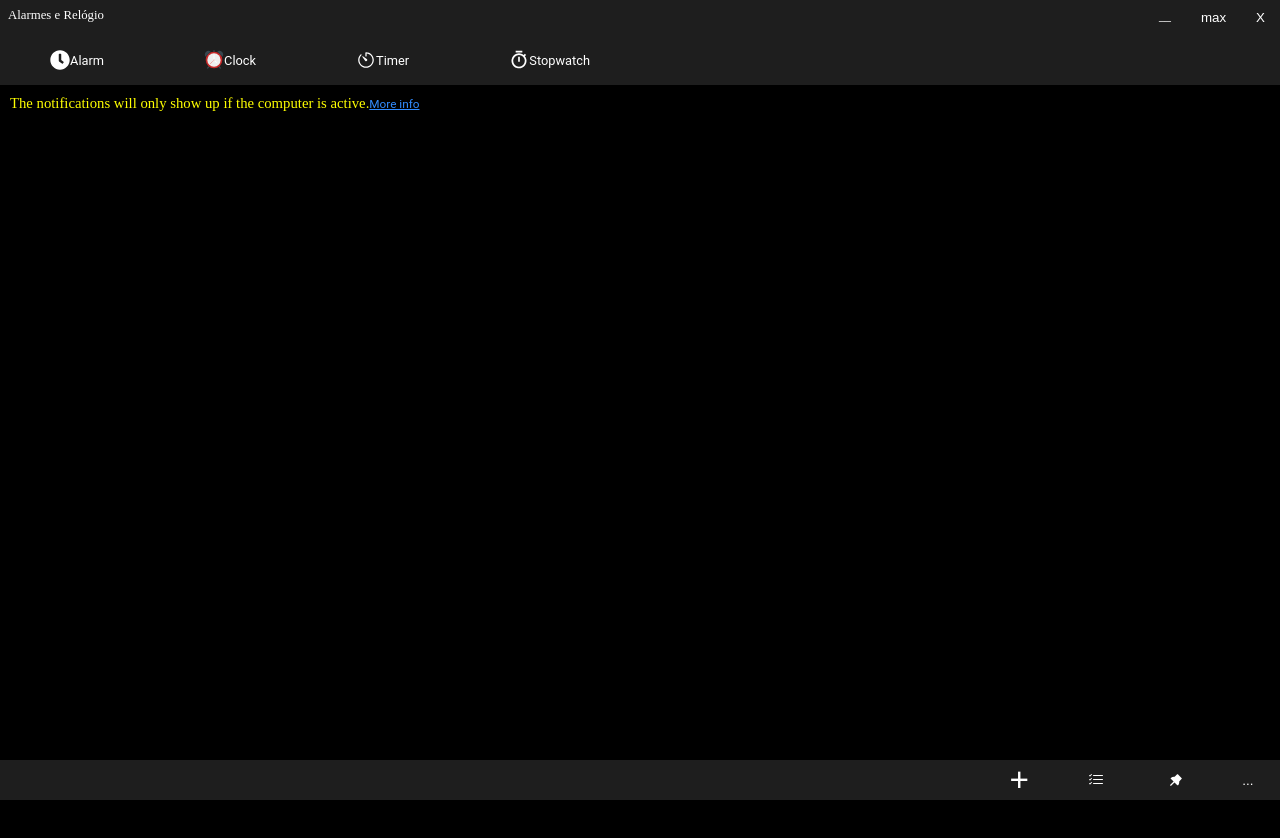
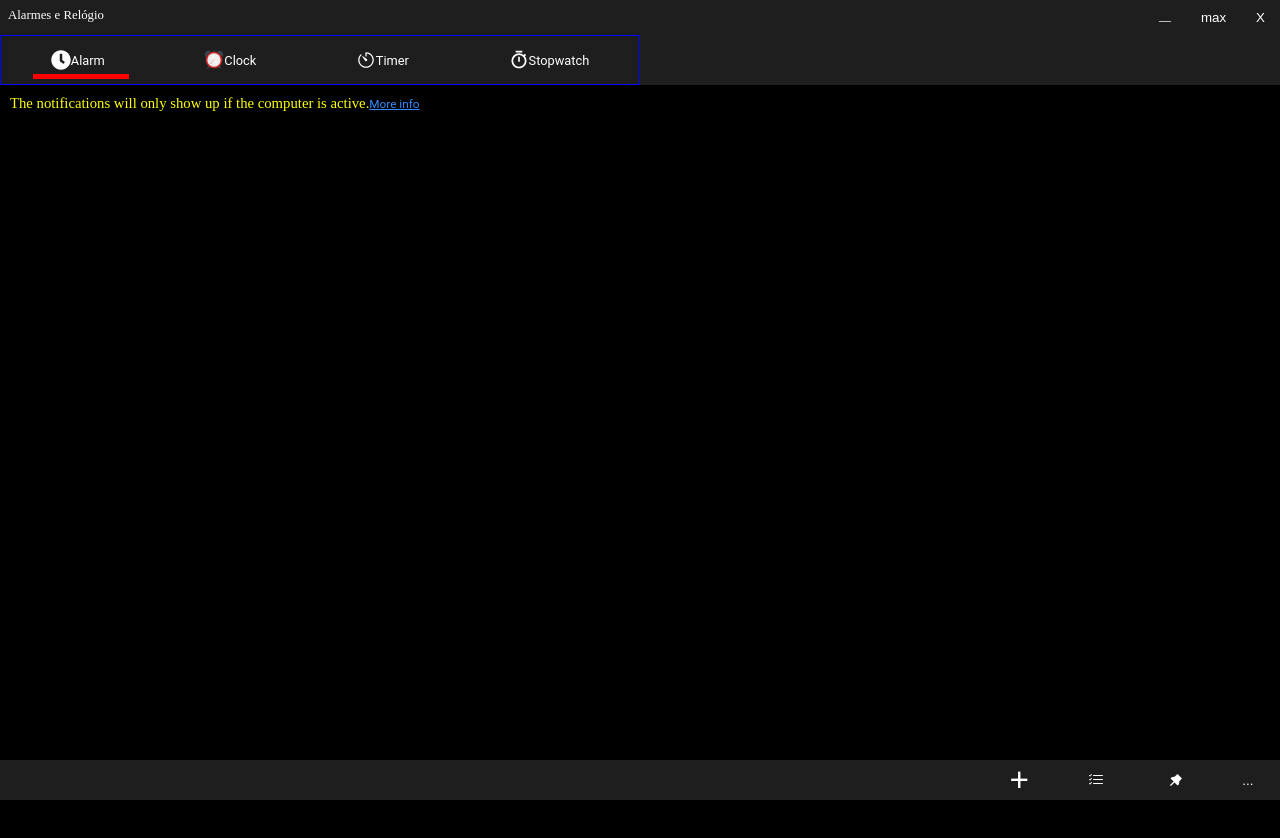
Before and after one commit to craftsmaker/microsoft-alarm-clone, a React (Create React App) app: page /Alarm#/Timer in a window 1280 px wide. Shown: the top 838 px of the page. Built offline with nearby package versions, Linux system fonts and the light colour scheme.

Commit message:
Menu transition animation added

```diff
--- a/src/App.js
+++ b/src/App.js
@@ -13,7 +13,7 @@ import Header from "./components/Header";
 import Footer from "./components/Footer";
 import WindowMenu from "./components/WindowMenu";
 import {FaPlay,FaShareSquare} from "react-icons/fa";
-import {AiFillFlag,AiFillPushpin} from "react-icons/ai";
+import {AiFillPushpin} from "react-icons/ai";
 import {MdClose} from "react-icons/md";
 import {BsListCheck} from "react-icons/bs";
 
@@ -35,8 +35,6 @@ function AnimatedRoute(){
 	let toScreenIndex = location?.state?.screenIndex;
 	let fromScreen = location?.state?.actualScreen;
 
-	console.log("screen:" + location?.pathname);
-
 	let fromScreenIndex = 0;
 	ORDER.forEach((value,index) => {
 		if (value === fromScreen){
@@ -56,7 +54,7 @@ function AnimatedRoute(){
 		leave: {transform: "translate3d(100%,0%,0)"} // fim da transição
 	}
 	let transitionConfig = transitionLeft;
-	console.log(`toScreenIndex:${toScreenIndex},fromScreenIndex;${fromScreenIndex}`)
+
 	if (toScreenIndex < fromScreenIndex)
 		transitionConfig = transitionRight;
 
--- a/src/components/Menu/index.js
+++ b/src/components/Menu/index.js
@@ -1,4 +1,5 @@
 import React from "react";
+import {animated,useSpring} from "react-spring";
 import {Link} from "react-router-dom";
 import {FaClock} from "react-icons/fa";
 import {FcAlarmClock} from "react-icons/fc";
@@ -23,12 +24,27 @@ const Menu = ({left,center,right}) => {
 		marginRight = "0";
 	}
 	const location = useLocation();
+	const screenIndex = location?.state?.screenIndex;
+	let [animatedChange,setAnimatedChange,stopAnimatedChange] = useSpring( () => ({left: 0,width: 0}));
+
+	if (screenIndex)
+	{
+		setAnimatedChange({left: screenIndex,width: screenIndex});
+		stopAnimatedChange();
+	}
+	else if (screenIndex === 0){
+		setAnimatedChange({left: screenIndex,width: screenIndex});
+		stopAnimatedChange();
+	}
+
 	return (
 		<div id="alarm-menu">
 				<ul style={{
 					justifyContent: position,
 					marginLeft: marginLeft,
-					marginRight: marginRight
+					marginRight: marginRight,
+					border: "1px solid blue",
+					position: "relative"
 				}}>
 					<li>
 						<Link to={{pathname: "/Alarm",state: {actualScreen: location.pathname,screenIndex: 0}}} role="button" className="button">
@@ -54,6 +70,20 @@ const Menu = ({left,center,right}) => {
 							Stopwatch
 						</Link>
 					</li>
+					<animated.li style={{
+						position: "absolute",
+						width: animatedChange.width.interpolate({
+							range: [0,1,2,3],
+							output: ["15%","13%","13%","20%"]
+						}), // 15 -> 12 -> 10 -> 18
+						height: "5px",
+						backgroundColor: "red",
+						bottom: "5px",
+						left: animatedChange.left.interpolate({
+							range: [0,1,2,3],
+							output: ["5%","29%","52%","76%"]
+						}), // 5 - > 30 -> 55 -> 78
+					}}/>
 				</ul>
 			</div>
 	)
--- a/src/screens/Add/index.js
+++ b/src/screens/Add/index.js
@@ -1,17 +1,13 @@
 import React,{useState, useRef, useEffect} from "react";
 import {useHistory,useLocation} from "react-router-dom";
-import {connect} from "react-redux";
+import {useDispatch} from "react-redux";
 import {RiArrowUpSLine,RiArrowDownSLine} from "react-icons/ri";
 import Notification from "../../components/Notification";
 import "./styles.css";
 
-function Add({modules,dispatch}){
-	const {log} = console;
+function Add(){
+	const dispatch = useDispatch();
 	const {state} = useLocation();
-
-	log(modules);
-	if (state?.screen)
-		log(`This is Add with state:${state.screen}`)
 
 	const [hours,setHours] = useState(5);
 	const [minutes,setMinutes] = useState(5);
@@ -86,7 +82,6 @@ function Add({modules,dispatch}){
 		}else{
 			setMinutes(60);
 		}
-		console.log("Handling minutes")
 
 		let newHours = String(hours);
 		let newMinutes = String(minutes);
@@ -384,6 +379,4 @@ function Add({modules,dispatch}){
 	)
 }
 
-export default connect(state => ({
-	modules: state
-}))(Add)
+export default Add;
```
